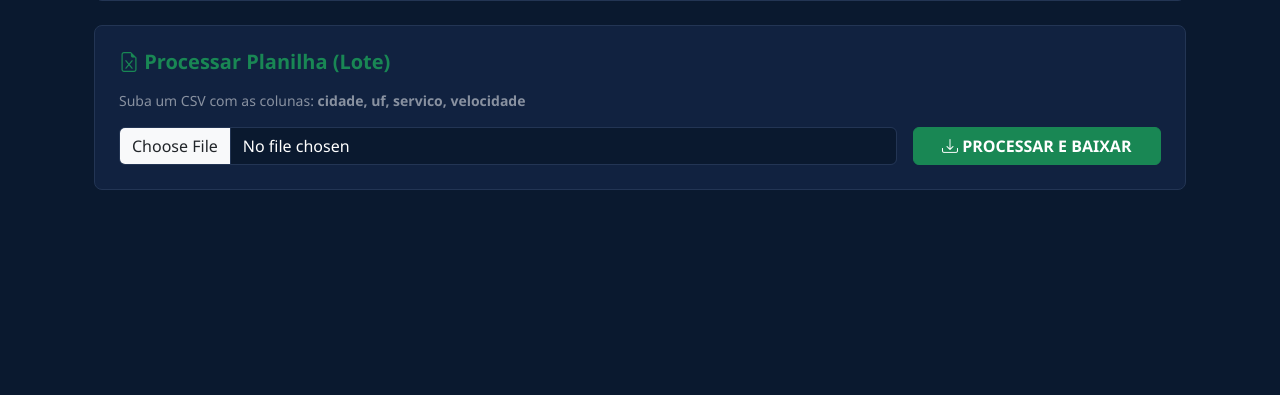
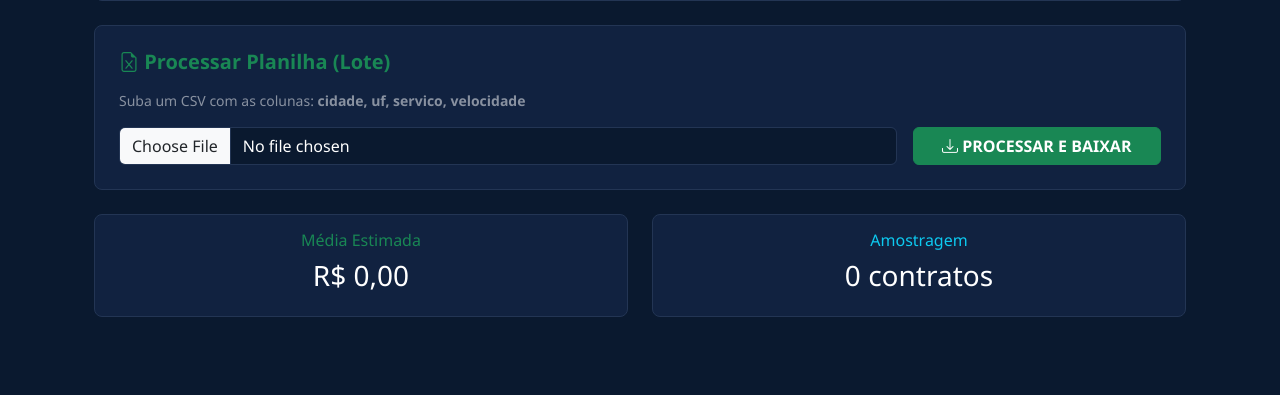
Before and after one commit to fernandosantosb30/sistema_EP, a Django app: template sistema_isp/templates/providers/custo_medio_integrado.html in a window 1280 px wide. Shown: the part 429-824 px from the top of the page. Run offline with Django 5.2, Linux system fonts and the light colour scheme; the template is opened without the code that fills it, so the values that code supplies are empty.

Commit message:
Organizando dados CM

```diff
--- a/sistema_isp/templates/providers/custo_medio_integrado.html
+++ b/sistema_isp/templates/providers/custo_medio_integrado.html
@@ -6,43 +6,41 @@
 
     <div class="card bg-dark border-primary p-4">
         <h5 class="text-primary mb-3">Filtros de Pesquisa</h5>
-        <form method="GET" action="{% url 'processar_custo_medio' %}" class="row g-3">
+        <form id="form-filtros" class="row g-3">
             <div class="col-md-6">
-                <input type="text" name="cidade" class="form-control bg-dark text-white" placeholder="Ex: Santa Maria" value="{{ request.GET.cidade }}">
+                <input type="text" id="cidade" name="cidade" class="form-control bg-dark text-white" placeholder="Ex: Santa Maria">
             </div>
             <div class="col-md-6">
-                <input type="text" name="uf" class="form-control bg-dark text-white" placeholder="UF" value="{{ request.GET.uf }}">
+                <input type="text" id="uf" name="uf" class="form-control bg-dark text-white" placeholder="UF">
             </div>
 
             <div class="col-md-6">
-                <select name="servico" class="form-select bg-dark text-white">
+                <select id="tipo_servico" name="servico" class="form-select bg-dark text-white">
                     <option value="">Tipo de Serviço (Todos)</option>
-                    <option value="Fibra" {% if request.GET.servico == 'Fibra' %}selected{% endif %}>Fibra</option>
-                    <option value="Radio" {% if request.GET.servico == 'Radio' %}selected{% endif %}>Radio</option>
                 </select>
             </div>
             <div class="col-md-6">
-                <input type="number" name="capacidade" class="form-control bg-dark text-white" placeholder="Velocidade (MB)" value="{{ request.GET.capacidade }}">
+                <input type="number" id="velocidade" name="capacidade" class="form-control bg-dark text-white" placeholder="Velocidade (MB)">
             </div>
 
             <div class="col-md-6">
-                <select name="interface" class="form-select bg-dark text-white">
+                <select id="interface" name="interface" class="form-select bg-dark text-white">
                     <option value="">Interface (Todos)</option>
                 </select>
             </div>
             <div class="col-md-6">
-                <select name="ip_fixo" class="form-select bg-dark text-white">
+                <select id="ip_fixo" name="ip_fixo" class="form-select bg-dark text-white">
                     <option value="">IP Fixo (Todos)</option>
                 </select>
             </div>
             <div class="col-md-12">
-                <select name="vigencia" class="form-select bg-dark text-white">
+                <select id="prazo" name="vigencia" class="form-select bg-dark text-white">
                     <option value="">Prazo Contratual (Meses)</option>
                 </select>
             </div>
 
             <div class="col-12 mt-3">
-                <button type="submit" class="btn btn-primary w-100 fw-bold">
+                <button type="button" id="btn-calcular" class="btn btn-primary w-100 fw-bold">
                     <i class="bi bi-calculator"></i> Calcular Custo Médio
                 </button>
             </div>
@@ -53,35 +51,35 @@
         <h5 class="text-success mb-3"><i class="bi bi-file-earmark-excel"></i> Processar Planilha (Lote)</h5>
         <p class="text-white-50 small mb-3">Suba um CSV com as colunas: <b>cidade, uf, servico, velocidade</b></p>
 
-        <form method="POST" action="{% url 'processar_lote' %}" enctype="multipart/form-data" class="row g-3 align-items-center">
-            {% csrf_token %}
+        <div class="row g-3 align-items-center">
             <div class="col-md-9">
-                <input type="file" name="arquivo_cidades" class="form-control bg-dark text-white border-secondary" accept=".csv" required>
+                <input type="file" id="arquivo-csv" class="form-control bg-dark text-white border-secondary" accept=".csv" required>
             </div>
             <div class="col-md-3">
-                <button type="submit" class="btn btn-success w-100 fw-bold">
+                <button type="button" id="btn-processar-lote" class="btn btn-success w-100 fw-bold">
                     <i class="bi bi-download"></i> PROCESSAR E BAIXAR
                 </button>
             </div>
-        </form>
+        </div>
     </div>
 
-    {% if custo_medio is not None %}
     <div class="row mt-4">
         <div class="col-md-6">
             <div class="card bg-dark border-success p-3 text-center">
                 <h6 class="text-success">Média Estimada</h6>
-                <h3 class="text-white">R$ {{ custo_medio|default:"0,00" }}</h3>
+                <h3 id="resultado-media" class="text-white">R$ 0,00</h3>
             </div>
         </div>
         <div class="col-md-6">
             <div class="card bg-dark border-info p-3 text-center">
                 <h6 class="text-info">Amostragem</h6>
-                <h3 class="text-white">{{ quantidade_contratos|default:"0" }} contratos</h3>
+                <h3 id="resultado-amostragem" class="text-white">0 contratos</h3>
             </div>
         </div>
     </div>
-    {% endif %}
 
+    <div id="alerta-regional" class="alert alert-warning mt-3 d-none">
+        <span id="texto-alerta"></span>
+    </div>
 </div>
 {% endblock %}
```
Also changed, not shown: providers/views.py (+43 -48 lines), sistema_isp/Custo_medio/backend/static/js/script.js (+17 -34 lines).
